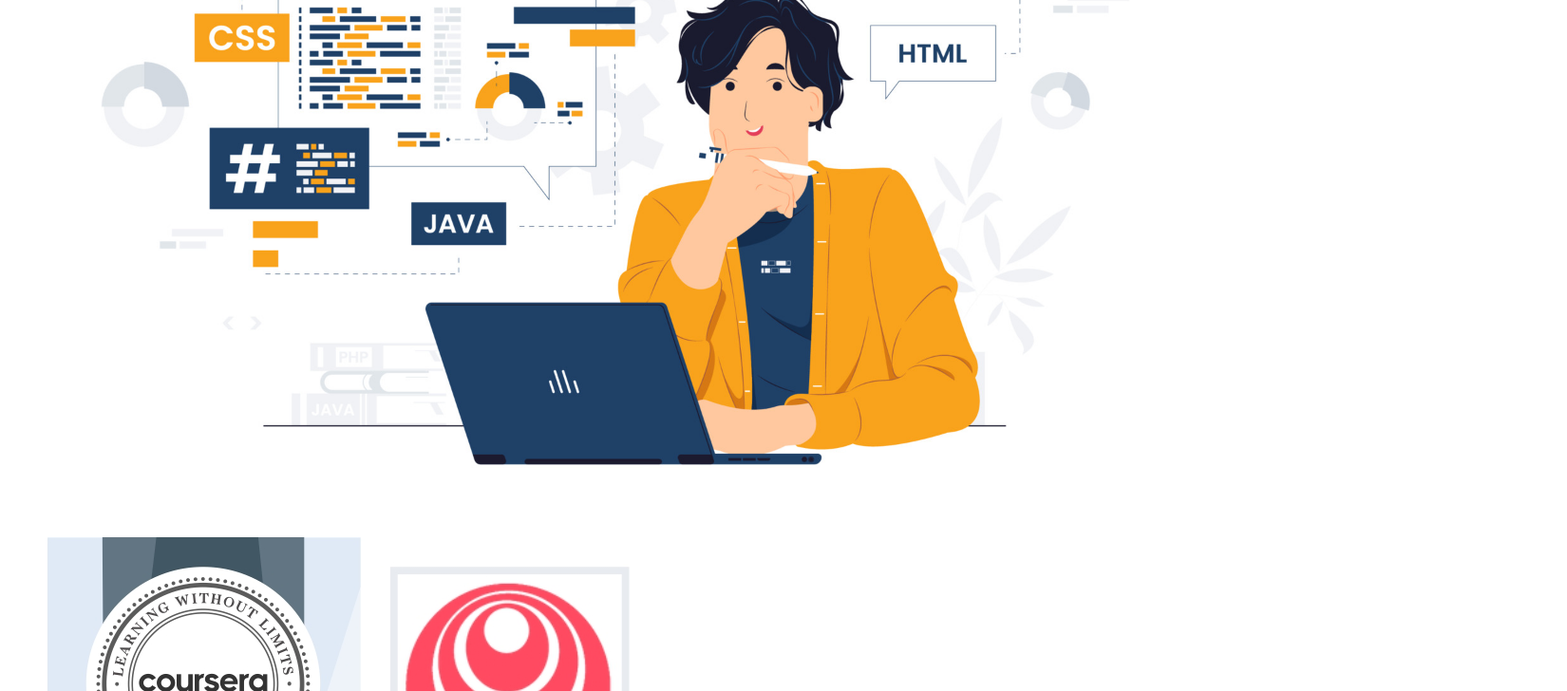
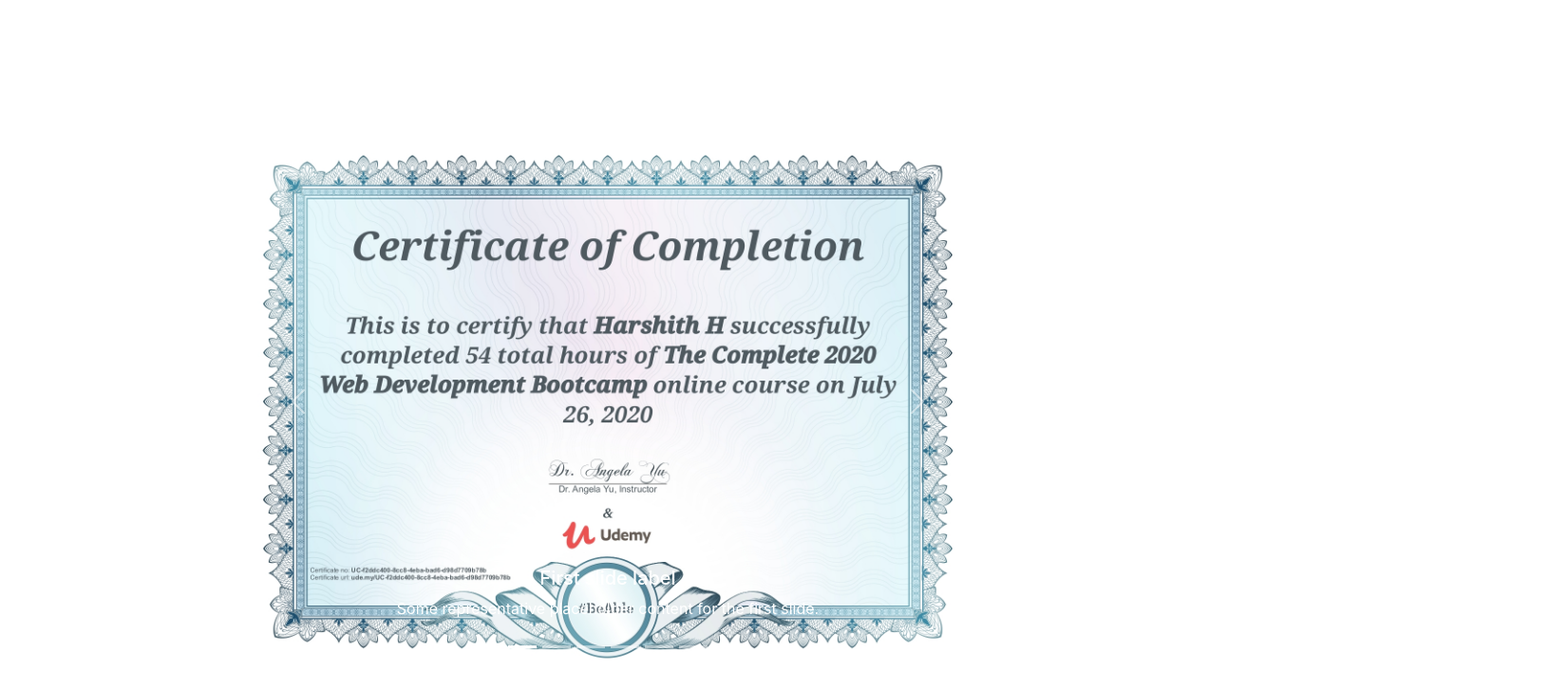
Before and after one commit to HarshithAlva6/portfolio, a React (Create React App) app: page /also in a window 1280 px wide. Shown: the part 480-1208 px from the top of the page at 95% size, 1650 px wide, since content can reach past the window. Built offline with nearby package versions, Linux system fonts and the light colour scheme.

Commit message:
Added more certificates

```diff
--- a/public/index.html
+++ b/public/index.html
@@ -24,10 +24,12 @@
       work correctly both with client-side routing and a non-root public URL.
       Learn how to configure a non-root public URL by running `npm run build`.
     -->
+    <link href="https://cdn.jsdelivr.net/npm/bootstrap@5.2.3/dist/css/bootstrap.min.css" rel="stylesheet" integrity="sha384-rbsA2VBKQhggwzxH7pPCaAqO46MgnOM80zW1RWuH61DGLwZJEdK2Kadq2F9CUG65" crossorigin="anonymous" />
     <title>React App</title>
   </head>
   <body>
     <noscript>You need to enable JavaScript to run this app.</noscript>
+    <script src="https://cdn.jsdelivr.net/npm/bootstrap@5.2.3/dist/js/bootstrap.bundle.min.js" integrity="sha384-kenU1KFdBIe4zVF0s0G1M5b4hcpxyD9F7jL+jjXkk+Q2h455rYXK/7HAuoJl+0I4" crossorigin="anonymous"></script>
     <div id="root"></div>
     <!--
       This HTML file is a template.
--- a/src/App.css
+++ b/src/App.css
@@ -49,7 +49,7 @@
   margin-top: 50px;
 }
 .cont {
-  margin: 0 15%;
+  margin: 0 20%;
 }
 .col img {
     width: 100%;
@@ -85,6 +85,13 @@
   margin-top: 100px;
 }
 
+.cert {
+  object-fit: contain;
+  max-width: 80%;
+  margin: 10% 20%;
+}
+
+
 @keyframes App-logo-spin {
   from {
     transform: rotate(0deg);
--- a/src/App.js
+++ b/src/App.js
@@ -9,7 +9,6 @@
 function App() {
   return (
     <div className="App">
-      <link href="https://cdn.jsdelivr.net/npm/bootstrap@5.0.2/dist/css/bootstrap.min.css" rel="stylesheet" integrity="sha384-EVSTQN3/azprG1Anm3QDgpJLIm9Nao0Yz1ztcQTwFspd3yD65VohhpuuCOmLASjC" crossorigin="anonymous"></link>
       <Navi />
       <Info />
       <Proj />
--- a/src/page/carousel.js
+++ b/src/page/carousel.js
@@ -1,21 +1,76 @@
 import React from 'react';
-import car from '../images/Coursera.jpg';
+import coursera from '../images/Coursera.jpg';
+import data from '../images/Data Science.jpg';
+import dev from '../images/Dev.jpg';
+import js from '../images/JavaScript.jpg';
+import spring from '../images/Spring.jpg';
+import tf from '../images/TensorFlow.jpg';
 
 const Carousel = () => {
     return(
         <div>
-            <div id="carouselExampleSlidesOnly" class="carousel slide" data-ride="carousel">
+            <div id="carouselExampleCaptions" class="carousel slide cert" data-bs-ride="false">
+                <div class="carousel-indicators">
+                    <button type="button" data-bs-target="#carouselExampleCaptions" data-bs-slide-to="0" class="active" aria-current="true" aria-label="Slide 1"></button>
+                    <button type="button" data-bs-target="#carouselExampleCaptions" data-bs-slide-to="1" aria-label="Slide 2"></button>
+                    <button type="button" data-bs-target="#carouselExampleCaptions" data-bs-slide-to="2" aria-label="Slide 3"></button>
+                    <button type="button" data-bs-target="#carouselExampleCaptions" data-bs-slide-to="3" aria-label="Slide 4"></button>
+                    <button type="button" data-bs-target="#carouselExampleCaptions" data-bs-slide-to="4" aria-label="Slide 5"></button>
+                    <button type="button" data-bs-target="#carouselExampleCaptions" data-bs-slide-to="5" aria-label="Slide 6"></button>
+                </div>
                 <div class="carousel-inner">
                     <div class="carousel-item active">
-                        <img class="d-block w-100" src= {car} alt="First slide" />
+                        <img class="d-block w-100" src= {dev} alt="First slide" />
+                        <div class="carousel-caption d-none d-md-block">
+                            <h5>First slide label</h5>
+                            <p>Some representative placeholder content for the first slide.</p>
+                        </div>
                     </div>
                     <div class="carousel-item">
-                        <img class="d-block w-100" src="..." alt="Second slide" />
+                        <img class="d-block w-100" src= {coursera} alt="Second slide" />
+                        <div class="carousel-caption d-none d-md-block">
+                            <h5>Second slide label</h5>
+                            <p>Some representative placeholder content for the second slide.</p>
+                        </div>
                     </div>
                     <div class="carousel-item">
-                        <img class="d-block w-100" src="..." alt="Third slide" />
+                        <img class="d-block w-100" src={js} alt="Third slide" />
+                        <div class="carousel-caption d-none d-md-block">
+                            <h5>Third slide label</h5>
+                            <p>Some representative placeholder content for the third slide.</p>
+                        </div>
+                    </div>
+                    <div class="carousel-item">
+                        <img class="d-block w-100" src={tf} alt="Fourth slide" />
+                        <div class="carousel-caption d-none d-md-block">
+                            <h5>Third slide label</h5>
+                            <p>Some representative placeholder content for the third slide.</p>
+                        </div>
+                    </div>
+                    <div class="carousel-item">
+                        <img class="d-block w-100" src={spring} alt="Fifth Slide" />
+                        <div class="carousel-caption d-none d-md-block">
+                            <h5>Third slide label</h5>
+                            <p>Some representative placeholder content for the third slide.</p>
+                        </div>
+                    </div>
+                    <div class="carousel-item">
+                        <img class="d-block w-100" src={data} alt="Sixth slide" />
+                        <div class="carousel-caption d-none d-md-block">
+                            <h5>Third slide label</h5>
+                            <p>Some representative placeholder content for the third slide.</p>
+                        </div>
                     </div>
                 </div>
+
+                <button class="carousel-control-prev" type="button" data-bs-target="#carouselExampleCaptions" data-bs-slide="prev">
+                    <span class="carousel-control-prev-icon" aria-hidden="true"></span>
+                    <span class="visually-hidden">Previous</span>
+                </button>
+                <button class="carousel-control-next" type="button" data-bs-target="#carouselExampleCaptions" data-bs-slide="next">
+                    <span class="carousel-control-next-icon" aria-hidden="true"></span>
+                    <span class="visually-hidden">Next</span>
+                </button>
             </div>
         </div>
     );
```
